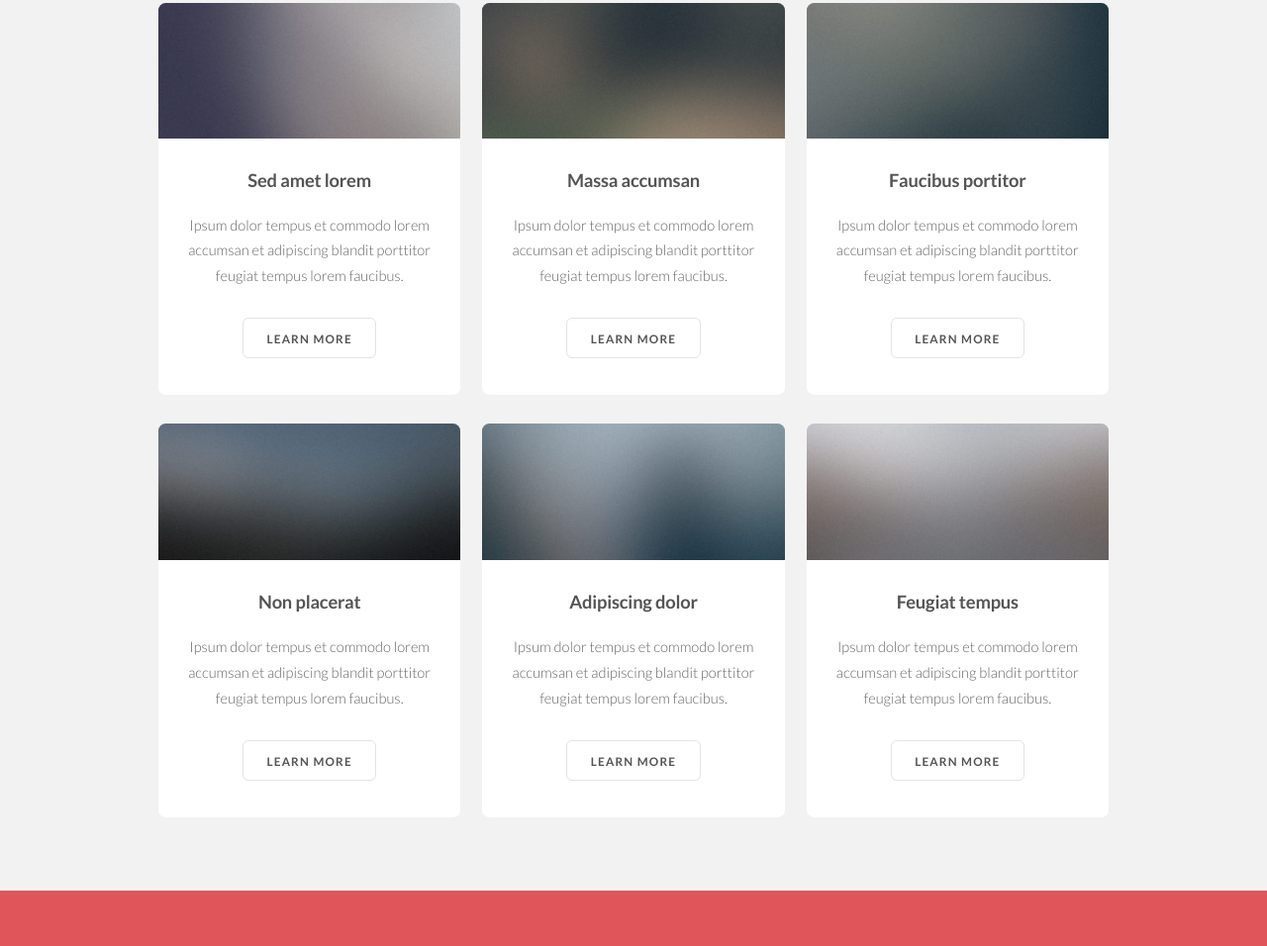
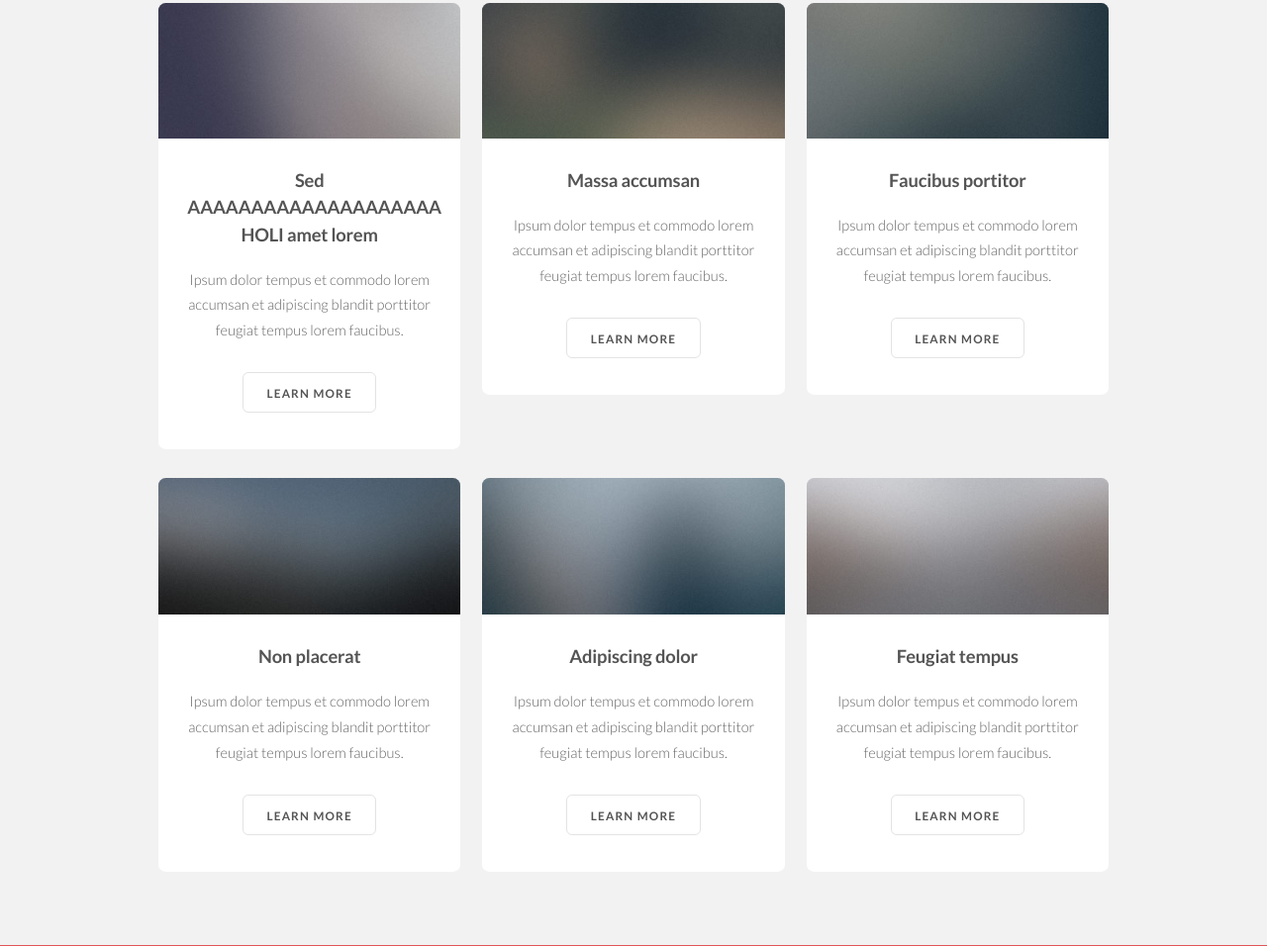
Before and after one commit to HannaSiddharttha/colaboracionclase, a plain HTML site: page index.html in a window 1280 px wide. Shown: the part 1852-2808 px from the top of the page at 99% size. Drawn offline with Linux system fonts and the light colour scheme.

Commit message:
Commit Hanna1
HOLI

```diff
--- a/index.html
+++ b/index.html
@@ -150,7 +150,7 @@
 						<div class="4u 6u(2) 12u$(3)">
 							<article class="box post">
 								<a href="#" class="image fit"><img src="images/pic01.jpg" alt="" /></a>
-								<h3>Sed amet lorem</h3>
+								<h3>Sed  AAAAAAAAAAAAAAAAAAAA   HOLI amet lorem</h3>
 								<p>Ipsum dolor tempus et commodo lorem accumsan et adipiscing blandit porttitor feugiat tempus lorem faucibus.</p>
 								<ul class="actions">
 									<li><a href="#" class="button">Learn More</a></li>
```
